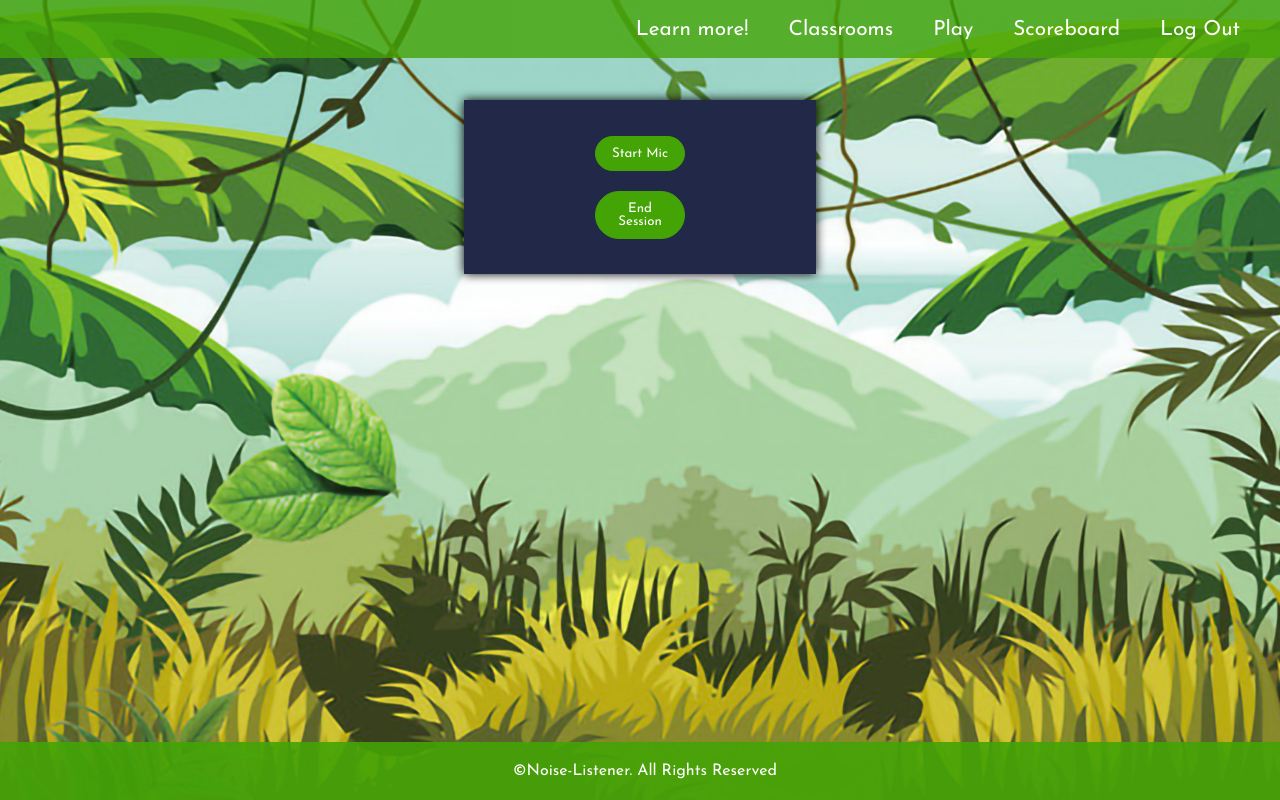
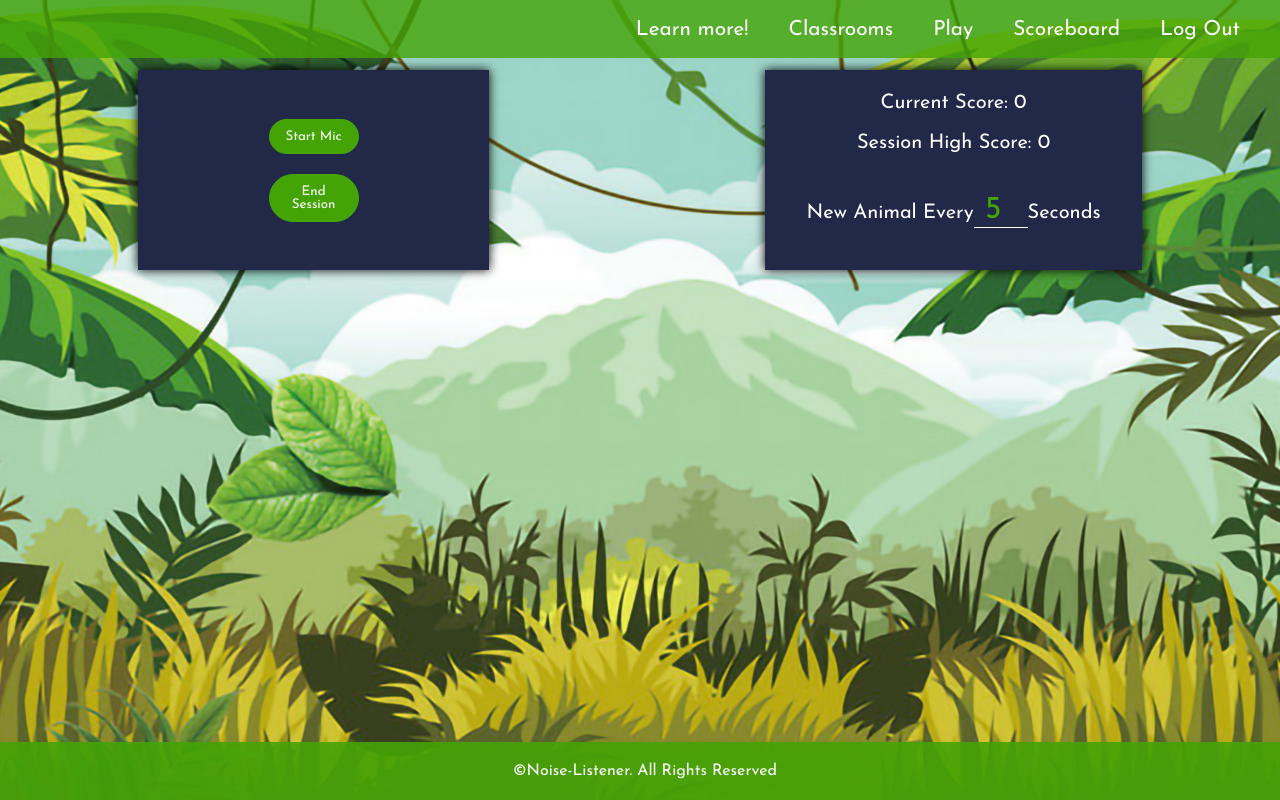
Before and after one commit to noise-controller-0520/noise-controller-0520-FE, a React (Create React App) app in the folder noise_controller/: page /game-page/1 in a window 1280 px wide. Built offline with nearby package versions, Linux system fonts and the light colour scheme; sample sign-in values are in the browser's storage.

Commit message:
some UI changes to game page for easier use

```diff
--- a/noise_controller/src/components/GamePage/Audio.css
+++ b/noise_controller/src/components/GamePage/Audio.css
@@ -20,13 +20,14 @@
 }
 
 .interval-width {
-	width: 40px;
+	width: 50px;
 	border: none;
 	border-bottom: 1px solid white;
 	background: transparent;
 	outline: none;
-	color: red;
-	text-align: center;
+	color: rgb(68, 164, 6);
+    text-align: center;
+    font-size: 2rem;
 }
 
 .score {
@@ -48,13 +49,12 @@
 	display: flex;
 	flex-direction: column;
 	padding: 2%;
-	margin-top: 90px;
 	background-color: #222948;
 	box-shadow: 0 0 10px black;
 	align-items: center;
 }
 
-.center-layout-2 {
+.center-layout2 {
 	display: flex;
 	flex-direction: column;
 	justify-content: center;
@@ -67,7 +67,6 @@
 	display: flex;
 	flex-direction: column;
 	padding: 3%;
-	margin-top: 2%;
 	background-color: #222948;
 	box-shadow: 0 0 10px black;
 	color: white;
@@ -82,3 +81,14 @@
 .MuiSlider-root.AudioAnalyser-slider-21 {
 	margin-top: 5%;
 }
+
+.user-controls {
+    display: flex;
+    align-items: stretch;
+    margin-bottom: 30px;
+    height: 200px;
+}
+
+.sound-description {
+    width: 100%
+}
--- a/noise_controller/src/components/GamePage/Audio.js
+++ b/noise_controller/src/components/GamePage/Audio.js
@@ -129,9 +129,9 @@ class Audio extends React.Component {
     if (this.state.audio) {
       this.stopMicrophone();
       this.stopTimer();
-      this.setState({
-        animals: []
-      });
+      // this.setState({
+      //   animals: []
+      // });
     } else {
       this.getMicrophone();
       this.startTimer();
@@ -148,7 +148,7 @@ class Audio extends React.Component {
     console.log(this.selectRandom);
     return (
       <div className="App">
-
+        <div className="user-controls">
           <div className='center-layout'>
                 <button className="controls" onClick={this.toggleMicrophone}>
                   {this.state.audio ? "Stop Mic" : "Start Mic"}
@@ -158,12 +158,7 @@ class Audio extends React.Component {
                   End Session{" "}
                 </button>
           </div>
-
-        {this.state.audio && (
-
-          <div className='center-layout2'>
-
-
+          <div className="center-layout2">
             <div className="score">Current Score: {this.state.score}</div>
             <div className="high-score">
               Session High Score: {this.state.highScore}
@@ -180,7 +175,9 @@ class Audio extends React.Component {
               />
               Seconds
             </div>
-
+          </div>
+          {this.state.audio && (
+            <div className='center-layout2'>
               <div>
                 <AudioAnalyser
                   audio={this.state.audio}
@@ -192,6 +189,8 @@ class Audio extends React.Component {
               </div>
             </div>
           )}
+        </div>
+
         {this.state.animals &&
           this.state.animals.map(animal => (
             <img
--- a/noise_controller/src/components/GamePage/AudioAnalyser.js
+++ b/noise_controller/src/components/GamePage/AudioAnalyser.js
@@ -9,7 +9,7 @@ const styles = {
     width: 300
   },
   slider: {
-    "margin-top": "100px",
+    "margin-top": "20px",
     width: "80%",
     margin: "0 auto",
     padding: "22px 0px"
@@ -21,7 +21,7 @@ class AudioAnalyser extends React.Component {
     super(props);
     this.state = {
       audioData: new Uint8Array(0),
-      maxVol: 130,
+      maxVol: 200,
       violations: 0,
       threshDescription: "A whisper will trigger me"
       //	first             : false,
@@ -105,7 +105,8 @@ class AudioAnalyser extends React.Component {
     return (
       <div>
         {/* <div>This counter will go up if you are too loud!!! {this.state.violations}</div> */}
-        <div>Threshold: {this.state.threshDescription} </div>
+      <h2>Noise Threshold</h2>
+      <h3 className="sound-description">{this.state.threshDescription}</h3>
 
         <Slider
           className={classes.slider}
--- a/noise_controller/src/components/GamePage/GamePage.css
+++ b/noise_controller/src/components/GamePage/GamePage.css
@@ -38,5 +38,5 @@ html {
 }
 
 .audio-style {
-	margin-top: 100px;
+	margin-top: 70px;
 }
```
Lines whose indentation alone changed are shown as unchanged.
